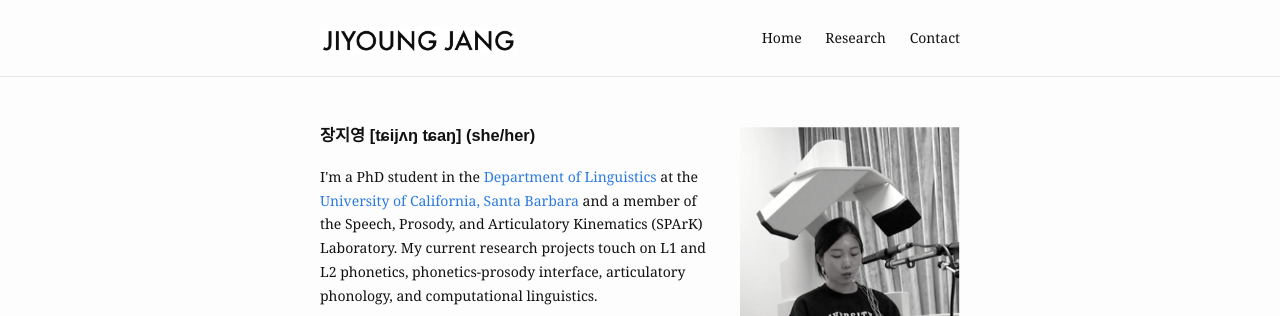
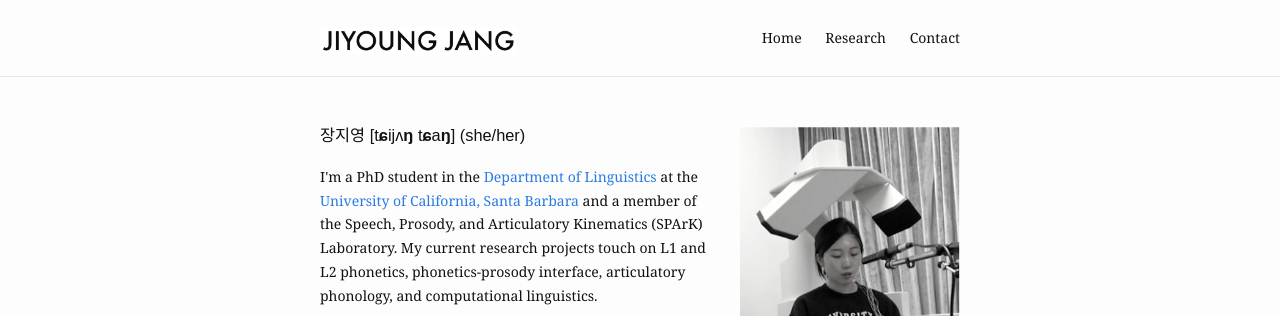
Before and after one commit to jiyoungj/jiyoungj.github.io, a Jekyll site: the page built from index.md, in a window 1280 px wide. Shown: the top 316 px of the page. Built offline with Jekyll 4.4.1, drawn with Linux system fonts in a browser that asks for light colours.

Commit message:
Update index.md

```diff
--- a/index.md
+++ b/index.md
@@ -6,7 +6,7 @@ profile_picture:
 ---
 
 <p>
-  <h3><b>장지영 [tɕijʌŋ tɕaŋ] (she/her)</b></h3>
+  <h3>장지영 [t<b>ɕ</b>ijʌ<b>ŋ</b> t<b>ɕ</b>a<b>ŋ</b>] (she/her)</h3>
 </p>
 
 <p>
```
